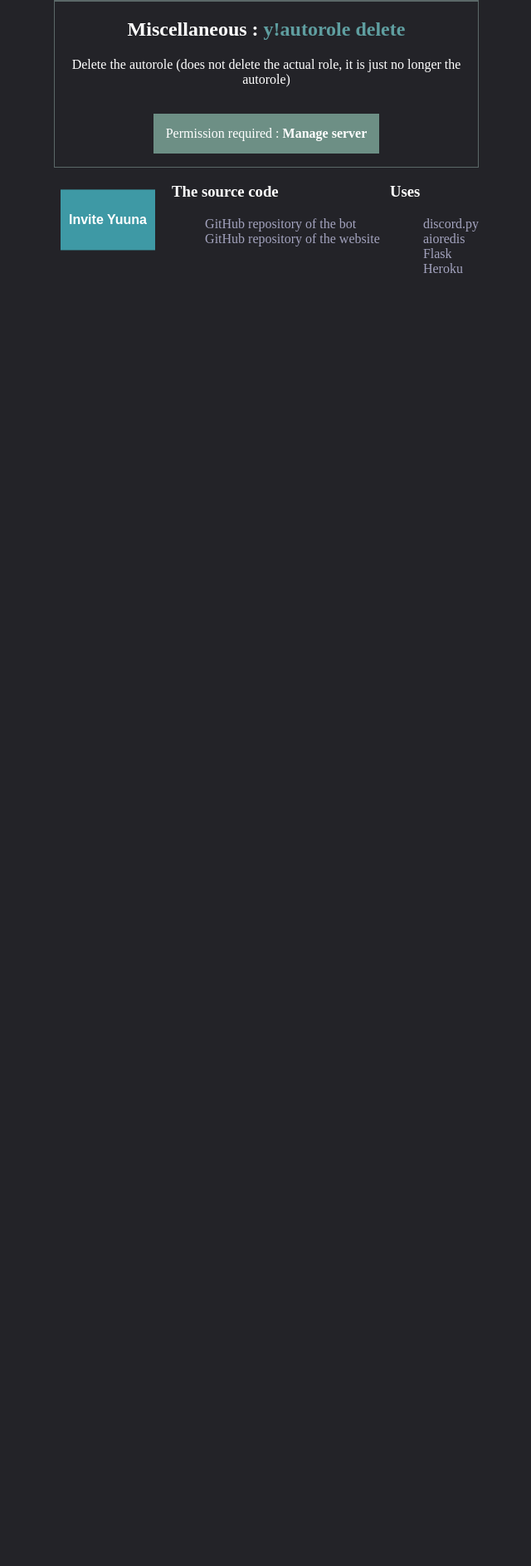
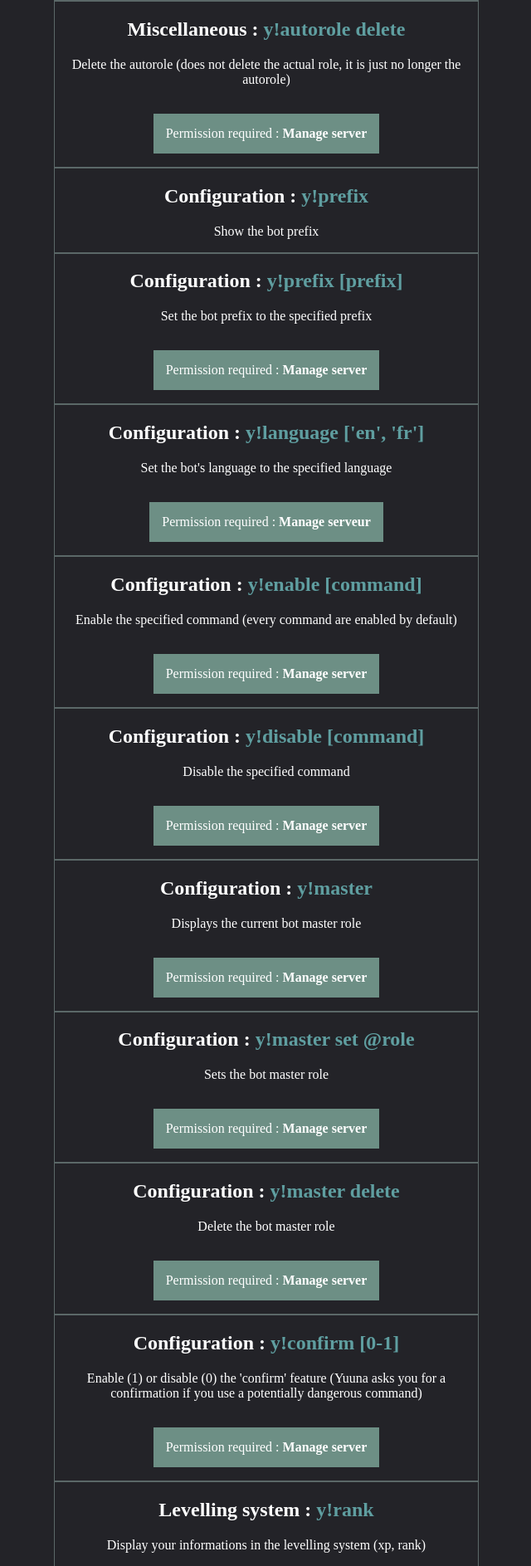
Before and after one commit to Esdia/YuunaWebsite.old, a Flask app: page /commands in a window 1280 px wide. Shown: the part 1052-2939 px from the top of the page at 83% size, without its empty margins (319-959 px from the left). Before the commit the page ends 1381 px from the top, so only its background shows below. Run offline with Flask 2, Linux system fonts and the light colour scheme; the visitor is signed in with stand-in values (Sample User, id 1); parts of the project's set-up code (start-up, migrations or seed data) failed here and were passed over.

Commit message:
Changed the way the commands page works

```diff
--- a/app.py
+++ b/app.py
@@ -81,10 +81,6 @@ def get_command(command_json, command):
 @app.route('/commands')
 def commands():
     command_list = []
-    if 'module' in session:
-        module = session['module']
-    else:
-        module = "all"
 
     lang = request.cookies.get('language')
     lang = "en" if lang is None else lang
@@ -96,54 +92,24 @@ def commands():
         )
     )
     lang_data = get_language()
-    if module == "staff":
-        for command in command_json:
-            cmd = get_command(command_json, command)
-            if cmd["perm"] != "None":
-                command_list.append(
-                    cmd
-                )
-    elif module == "non-staff":
-        for command in command_json:
-            cmd = get_command(command_json, command)
-            if cmd['perm'] == "None":
-                command_list.append(
-                    cmd
-                )
-    elif module == "all":
-        for command in command_json:
-            command_list.append(
-                get_command(command_json, command)
-            )
-    else:
-        for command in command_json:
-            cmd = get_command(command_json, command)
-            if cmd['module_id'] == str(module):
-                command_list.append(
-                    cmd
-                )
+    for command in command_json:
+        command_list.append(
+            get_command(command_json, command)
+        )
 
     menu = {
-        lang_data['commands_all']: "/commands_all",
-        lang_data['commands_staff']: "/commands_staff",
-        lang_data['commands_non-staff']: "/commands_non-staff",
-        lang_data['commands_misc']: "/commands_1",
-        lang_data['commands_conf']: "/commands_2",
-        lang_data['commands_xp']: "/commands_3",
-        lang_data['commands_bank']: "/commands_4",
-        lang_data['commands_games']: "/commands_5",
-        lang_data['commands_mod']: "/commands_6"
+        lang_data['commands_all']: "#all",
+        lang_data['commands_staff']: "#staff",
+        lang_data['commands_non-staff']: "#non-staff",
+        lang_data['commands_misc']: "#1",
+        lang_data['commands_conf']: "#2",
+        lang_data['commands_xp']: "#3",
+        lang_data['commands_bank']: "#4",
+        lang_data['commands_games']: "#5",
+        lang_data['commands_mod']: "#6"
     }
 
     return load('commands', lang=lang_data, menu=menu, command_list=command_list)
-
-
-@app.route('/commands_<module>')
-def commands_module(module):
-    session['module'] = module
-    return redirect(
-        url_for('commands')
-    )
 
 
 @app.route('/dashboard')
--- a/lang/commands/commands_en.json
+++ b/lang/commands/commands_en.json
@@ -135,107 +135,107 @@
   "command_20": {
     "module": "Levelling system",
     "module_id": "3",
+    "command": "y!rewards",
+    "description": "Display a list of all the role rewards",
+    "perm": "None"
+  },
+  "command_21": {
+    "module": "Levelling system",
+    "module_id": "3",
     "command": "y!rank reset",
     "description": "Reset the levelling system",
     "perm": "Manage messages"
   },
-  "command_21": {
+  "command_22": {
     "module": "Levelling system",
     "module_id": "3",
     "command": "y!rank reset @member",
     "description": "Reset the levelling system only for the mentioned member",
     "perm": "Manage messages"
   },
-  "command_22": {
+  "command_23": {
     "module": "Levelling system",
     "module_id": "3",
     "command": "y!rank [1-0]",
     "description": "Enable (1) or disable (0) the levelling system",
     "perm": "Manage messages"
   },
-  "command_23": {
+  "command_24": {
     "module": "Levelling system",
     "module_id": "3",
     "command": "y!rank ban #channel",
     "description": "Ban a channel from the levelling system",
     "perm": "Manage messages"
   },
-  "command_24": {
+  "command_25": {
     "module": "Levelling system",
     "module_id": "3",
     "command": "y!rank unban #channel",
     "description": "Unban a channel from the levelling system",
     "perm": "Manage messages"
   },
-  "command_25": {
+  "command_26": {
     "module": "Levelling system",
     "module_id": "3",
     "command": "y!rank ban @role",
     "description": "Ban a role from the levelling system",
     "perm": "Manage messages"
   },
-  "command_26": {
+  "command_27": {
     "module": "Levelling system",
     "module_id": "3",
     "command": "y!rank unban @role",
     "description": "Unban a role from the levelling system",
     "perm": "Manage messages"
   },
-  "command_27": {
+  "command_28": {
     "module": "Levelling system",
     "module_id": "3",
     "command": "y!rank message [0-1]",
     "description": "Enable (1) or disable (0) the level up message",
     "perm": "Manage messages"
   },
-  "command_28": {
+  "command_29": {
     "module": "Levelling system",
     "module_id": "3",
     "command": "y!rank message set [message]",
     "description": "Set the level up message to the specified message. Include {player} in the message to ping the member, and {level} to send the level in the message.",
     "perm": "Manage messages"
   },
-  "command_29": {
+  "command_30": {
     "module": "Levelling system",
     "module_id": "3",
     "command": "y!rank message reset",
     "description": "Set the level up message to the default one",
     "perm": "Manage messages"
   },
-  "command_30": {
+  "command_31": {
     "module": "Levelling system",
     "module_id": "3",
     "command": "y!rank message private",
     "description": "Sets the level up message to be sent in private",
     "perm": "Manage messages"
   },
-  "command_31": {
+  "command_32": {
     "module": "Levelling system",
     "module_id": "3",
     "command": "y!rank message nonprivate",
     "description": "Sets the level up message to be sent in the current channel",
     "perm": "Manage messages"
   },
-  "command_32": {
+  "command_33": {
     "module": "Levelling system",
     "module_id": "3",
     "command": "y!rank antispam [delay in seconds]",
     "description": "Changes the delay of the antispam (setting it to zero would disable the antispam)",
     "perm": "Manage messages"
   },
-  "command_33": {
+  "command_34": {
     "module": "Levelling system",
     "module_id": "3",
     "command": "y!rank bankreward [reward]",
     "description": "Changes the number of Coins you will receive on levelling up",
     "perm": "Manage messages"
-  },
-  "command_34": {
-    "module": "Levelling system",
-    "module_id": "3",
-    "command": "y!rewards",
-    "description": "Display a list of all the role rewards",
-    "perm": "None"
   },
   "command_35": {
     "module": "Bank and shop",
--- /dev/null
+++ b/static/commands.js
@@ -0,0 +1,39 @@
+let command_list;
+
+function change_module(module) {
+    let cmds = document.getElementsByClassName("cmd");
+    switch (module) {
+        case "#all":
+            for(let i = 0; i < cmds.length; i++) cmds[i].style.display = "unset";
+            break;
+        case "#staff":
+            for(let i = 0; i < cmds.length; i++) {
+                if(command_list[i]['perm'] !== "None") cmds[i].style.display = "unset";
+                else cmds[i].style.display = "none";
+            }
+            break;
+        case "#non-staff":
+            for(let i = 0; i < cmds.length; i++) {
+                if(command_list[i]['perm'] !== "None") cmds[i].style.display = "none";
+                else cmds[i].style.display = "unset";
+            }
+            break;
+        default:
+            for(let i = 0; i < cmds.length; i++) {
+                if("#"+command_list[i]['module_id'] !== module) cmds[i].style.display = "none";
+                else cmds[i].style.display = "unset";
+            }
+            break;
+    }
+}
+
+function set_event(cmd_list) {
+    command_list = cmd_list;
+    let menu = document.getElementById("side_menu_ul");
+
+    for(let i = 0; i < menu.children.length; i++) {
+        let elem = menu.children[i];
+
+        elem.onclick = (elem) => change_module(elem.children[0].href)
+    }
+}
--- a/templates/commands.html
+++ b/templates/commands.html
@@ -7,6 +7,8 @@
 {% block title %}{{ lang['commands_title'] }}{% endblock %}
 
 {% block body %}
+    <script src="{{ url_for('static', filename='commands.js') }}"></script>
+
     <p>
         {{ lang['commands_intro'] }}
         <a href={{ url_for('features') }}>{{ lang['commands_intro_link'] }}</a>
--- a/templates/dashboard_server.html
+++ b/templates/dashboard_server.html
@@ -9,7 +9,7 @@
 {% block body %}
     <script src="//ajax.googleapis.com/ajax/libs/jquery/1.9.1/jquery.min.js"></script>
 
-    <script src="{{ url_for('static', filename='forms.js') }}"></script>
+    <script src="{{ url_for('static', filename='dashboard.js') }}"></script>
 
     <script>
         set_event({{ infos | safe }});
```
Also changed, not shown: lang/commands/commands_fr.json (+37 -37 lines), static/dashboard.js (renamed from static/forms.js).
